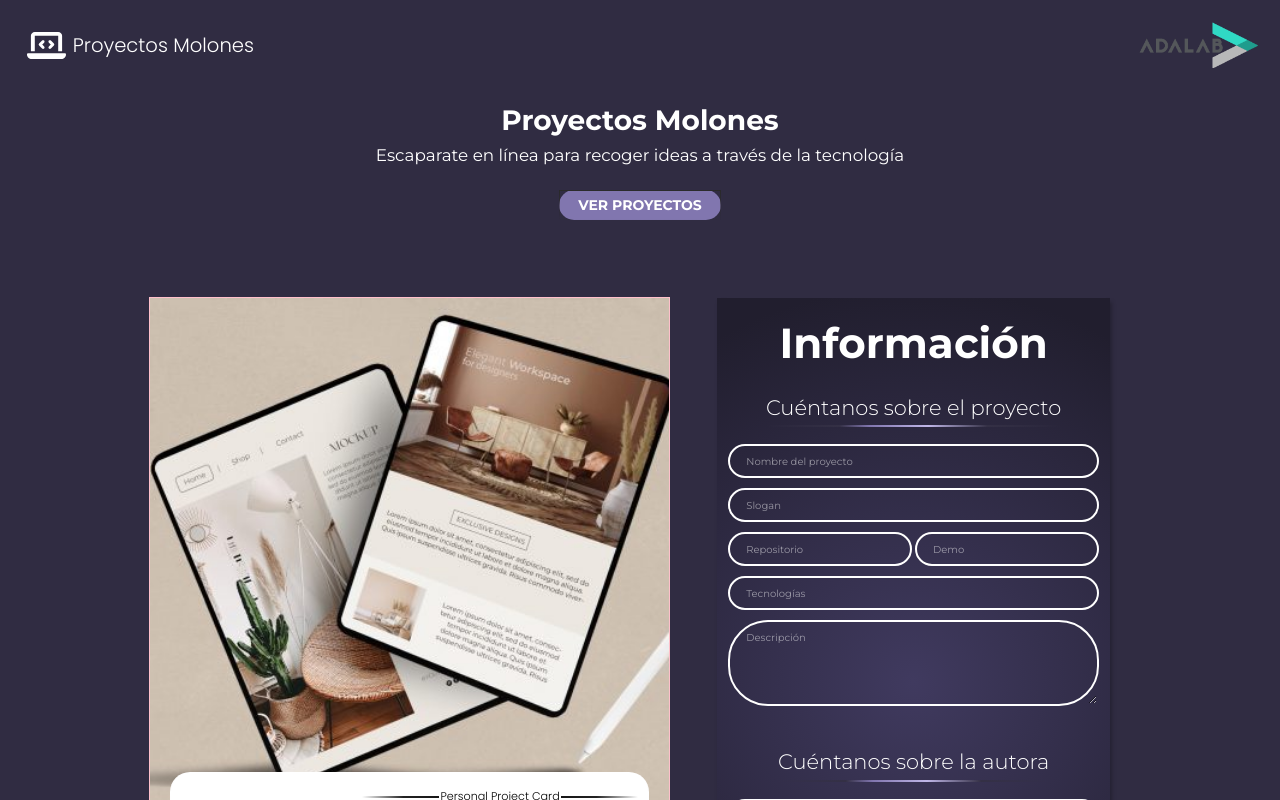
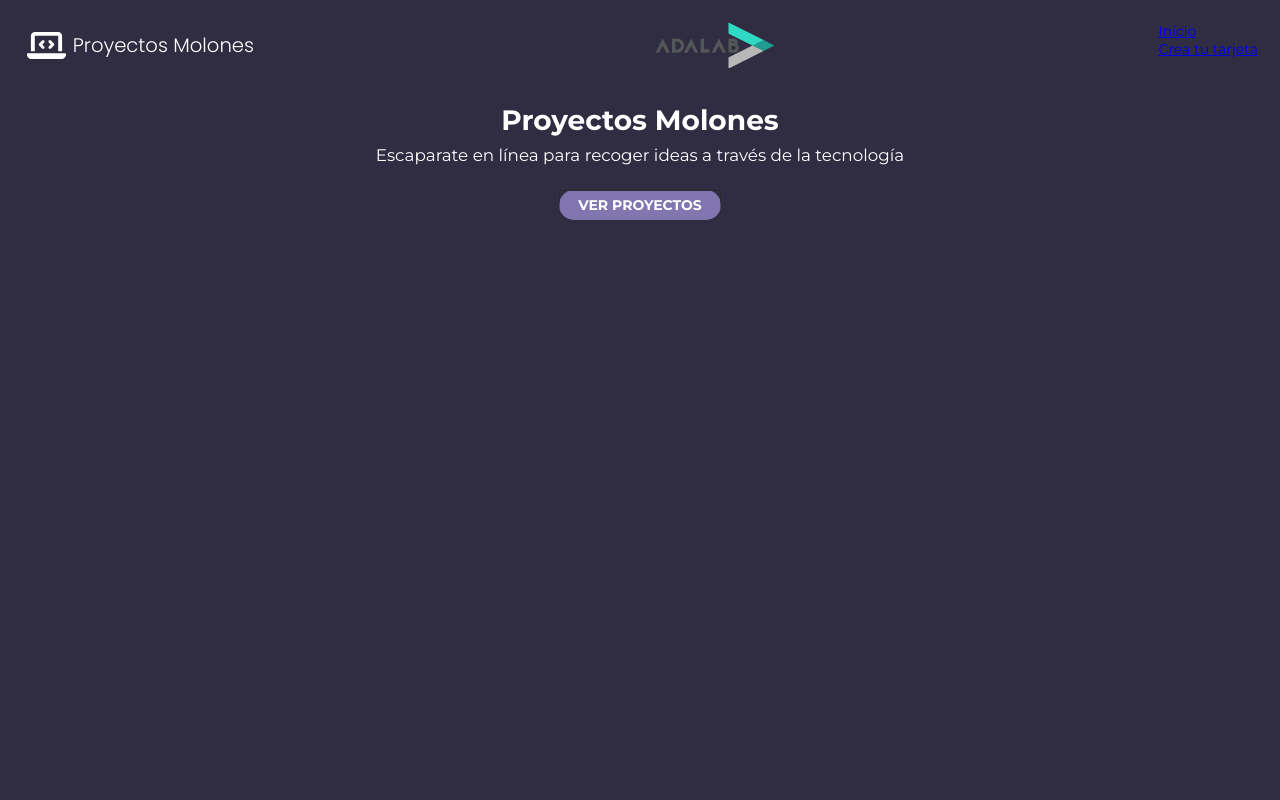
Before and after one commit to Patri-GL/pw-project-promo-53-module-3-team-1, a React (Vite) app: page / in a window 1280 px wide. Shown: the top 800 px of the page. Built offline with nearby package versions, Linux system fonts and the light colour scheme.

Commit message:
update of Route

```diff
--- a/src/components/App.jsx
+++ b/src/components/App.jsx
@@ -1,80 +1,21 @@
 import "../styles/App.scss";
-import { useState, useEffect } from "react";
+
 import Footer from "./Layout/Footer";
 import Header from "./Layout/Header";
-import Hero from "./Layout/Hero";
-import Card from "./Projects/Card";
-import Form from "./Projects/Form";
 import { Route, Routes, Link } from "react-router";
+import Landing from "./Pages/Landing";
+import Create from "./Pages/Create";
 
 function App() {
-  const [data, setData] = useState(() => {
-    const savedData = localStorage.getItem("data");
-
-    return savedData
-      ? JSON.parse(savedData)
-      : {
-          name: "",
-          slogan: "",
-          repo: "",
-          demo: "",
-          technologies: "",
-          desc: "",
-          author: "",
-          job: "",
-          image: "https://placehold.co/210x300/ffffff/555555?text=TV",
-          photo: "https://placehold.co/210x300/ffffff/555555?text=TV",
-        };
-  });
-
-  const changeState = (field, value) => {
-    setData((prevData) => ({
-      ...prevData,
-
-      [field]: value,
-    }));
-  };
-
-  const handleSubmit = (ev) => {
-    ev.preventDefault();
-    console.log("Llamando al handleSubmit de mamá!");
-
-    fetch("https://dev.adalab.es/api/projectCard", {
-      method: "POST",
-      headers: { "Content-Type": "application/json" },
-      body: JSON.stringify(data),
-    })
-      .then((res) => res.json())
-      .then((dataResponse) => {
-        console.log(dataResponse);
-      });
-  };
-  useEffect(() => {
-    console.log("Guardando en localStorage:", data);
-    localStorage.setItem("data", JSON.stringify(data));
-  }, [data]);
-
   return (
     <>
       <div className="container">
         <Header />
         <main className="main">
-          <Hero />
-          <Card
-            name={data.name}
-            slogan={data.slogan}
-            repo={data.repo}
-            demo={data.demo}
-            technologies={data.technologies}
-            desc={data.desc}
-            author={data.author}
-            job={data.job}
-          />
-          <Form
-            data={data}
-            changeState={changeState}
-            handleSubmit={handleSubmit}
-          />
+          <Routes>
+            <Route path="/" element={<Landing />}></Route>
+            <Route path="/create" element={<Create />}></Route>
+          </Routes>
         </main>
         <Footer />
       </div>
--- a/src/components/Layout/Header.jsx
+++ b/src/components/Layout/Header.jsx
@@ -1,3 +1,4 @@
+import { NavLink } from "react-router";
 import imgAdalab from "../../images/adalab.png";
 import imgLaptop from "../../images/laptop-code-solid.svg";
 
@@ -18,6 +19,12 @@ function Header() {
           <h1 className="header__title">Proyectos molones</h1>
         </a>
         <img className="logoSponsor" src={imgAdalab} alt="Logo Adalab" />
+
+        <menu>
+          <NavLink to="../">Inicio</NavLink>
+          <br />
+          <NavLink to="../create">Crea tu tarjeta</NavLink>
+        </menu>
       </header>
     </>
   );
--- a/src/components/Layout/Hero.jsx
+++ b/src/components/Layout/Hero.jsx
@@ -1,3 +1,5 @@
+import { Link } from "react-router";
+
 function Hero() {
   return (
     <>
@@ -6,9 +8,9 @@ function Hero() {
         <p className="hero__text">
           Escaparate en línea para recoger ideas a través de la tecnología
         </p>
-        <a className="button--link" href="./">
+        <Link className="button--link" to="/create">
           Ver proyectos
-        </a>
+        </Link>
       </section>
     </>
   );
--- /dev/null
+++ b/src/components/Pages/Create.jsx
@@ -0,0 +1,71 @@
+import { useState, useEffect } from "react";
+import Hero from "../Layout/Hero";
+import Card from "../Projects/Card";
+import Form from "../Projects/Form";
+
+function Create() {
+  const [data, setData] = useState(() => {
+    const savedData = localStorage.getItem("data");
+
+    return savedData
+      ? JSON.parse(savedData)
+      : {
+          name: "",
+          slogan: "",
+          repo: "",
+          demo: "",
+          technologies: "",
+          desc: "",
+          author: "",
+          job: "",
+          photo: "https://placehold.co/210x300/ffffff/555555?text=TV",
+          image: "https://placehold.co/210x300/ffffff/555555?text=TV",
+        };
+  });
+
+  const changeState = (field, value) => {
+    setData((prevData) => ({
+      ...prevData,
+
+      [field]: value,
+    }));
+  };
+
+  const handleSubmit = (ev) => {
+    ev.preventDefault();
+    console.log("Llamando al handleSubmit de mamá!");
+
+    fetch("https://dev.adalab.es/api/projectCard", {
+      method: "POST",
+      headers: { "Content-Type": "application/json" },
+      body: JSON.stringify(data),
+    })
+      .then((res) => res.json())
+      .then((dataResponse) => {
+        console.log(dataResponse);
+      });
+  };
+  useEffect(() => {
+    console.log("Guardando en localStorage:", data);
+    localStorage.setItem("data", JSON.stringify(data));
+  }, [data]);
+  return (
+    <>
+      {" "}
+      {/* <Hero /> */}
+      <Card
+        name={data.name}
+        slogan={data.slogan}
+        repo={data.repo}
+        demo={data.demo}
+        technologies={data.technologies}
+        desc={data.desc}
+        author={data.author}
+        job={data.job}
+      />
+      <Form data={data} changeState={changeState} handleSubmit={handleSubmit} />
+    </>
+  );
+}
+
+export default Create;
--- a/src/components/Pages/Landing.jsx
+++ b/src/components/Pages/Landing.jsx
@@ -1,5 +1,11 @@
+import Hero from "../Layout/Hero";
 function Landing() {
-  return <></>;
+  return (
+    <>
+      {" "}
+      <Hero />
+    </>
+  );
 }
 
 export default Landing;
--- a/src/styles/App.scss
+++ b/src/styles/App.scss
@@ -101,6 +101,7 @@ fieldset {
 
 .hero {
   margin-bottom: 3rem;
+  height: 100vh;
 }
 
 @media screen and (min-width: 768px) {
```
